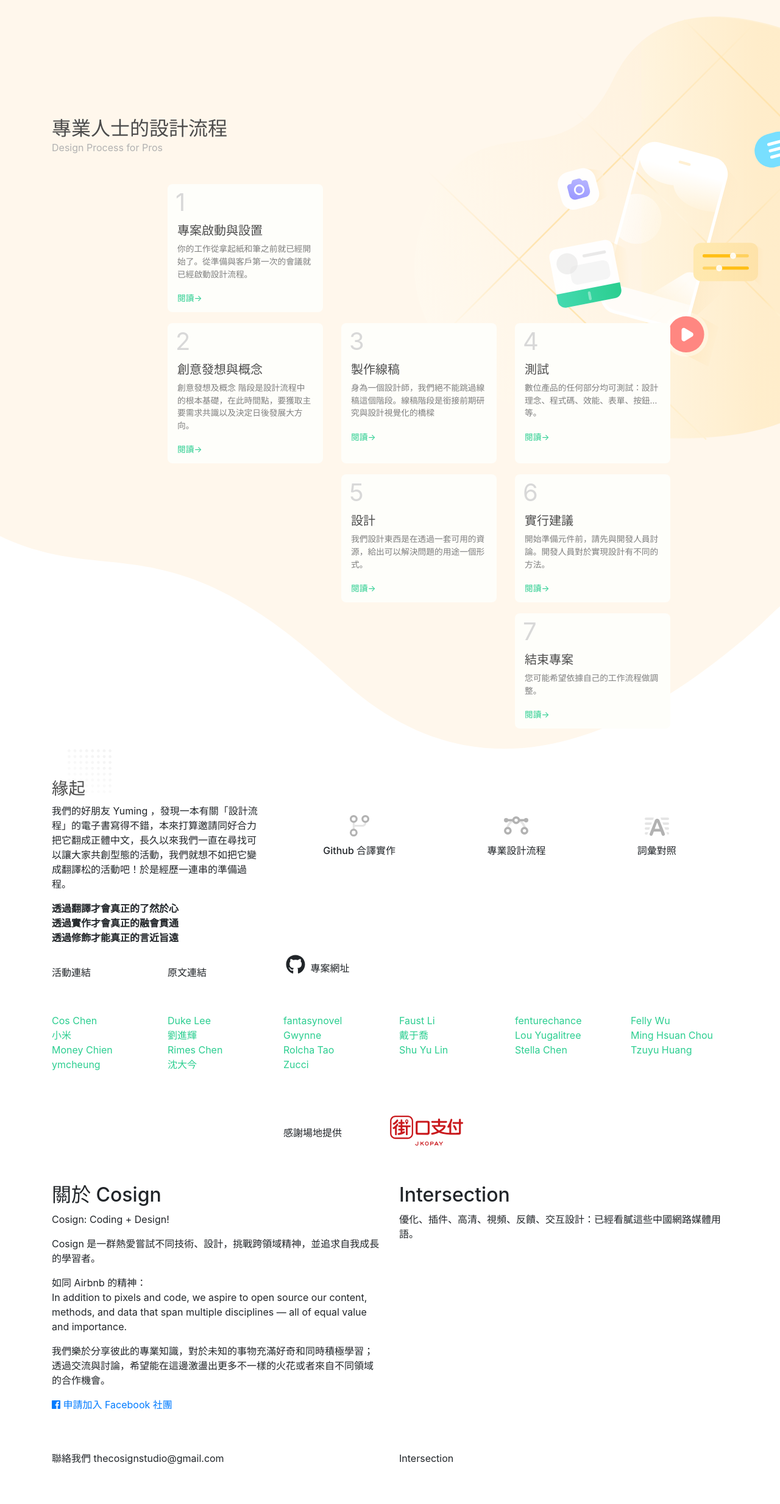
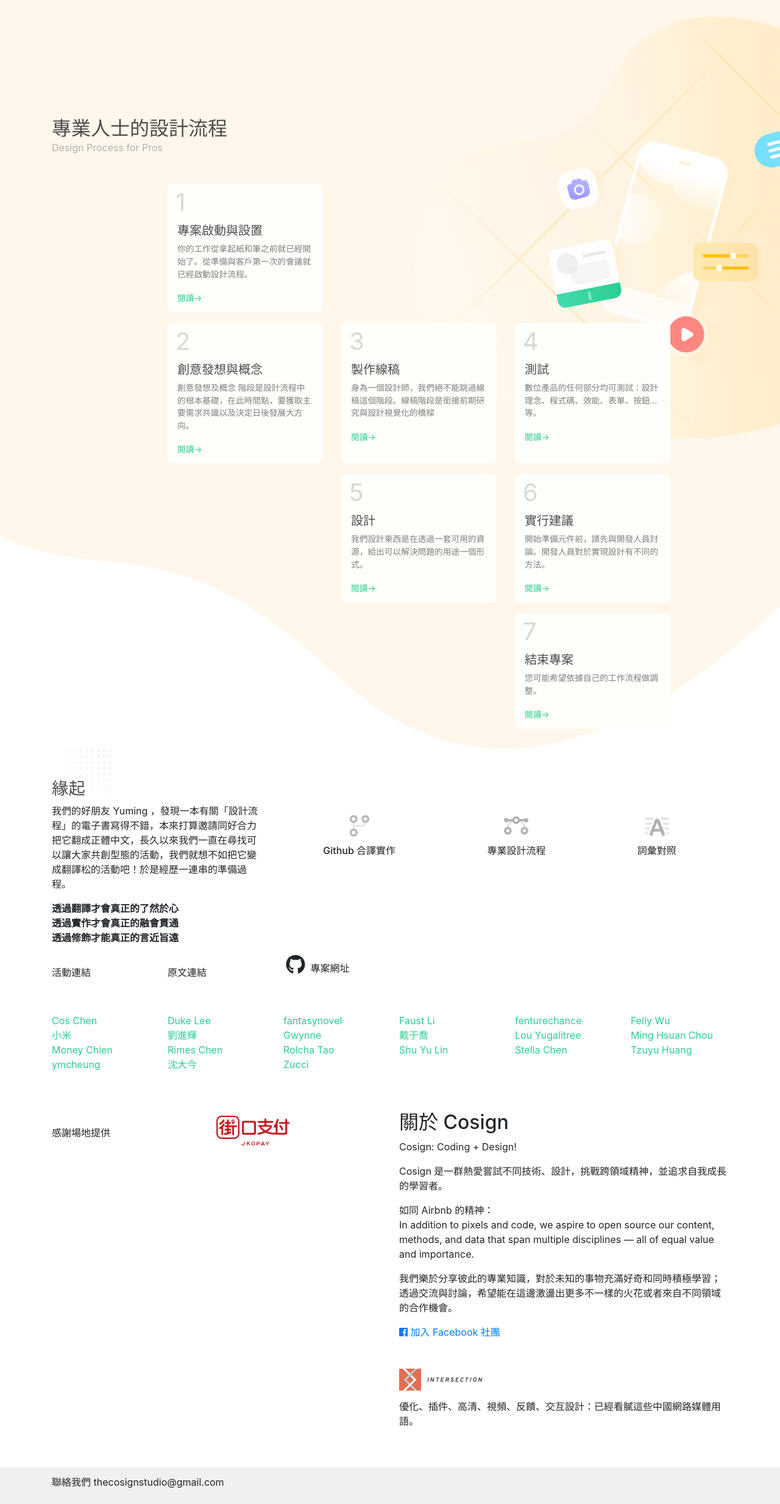
Before and after one commit to thecosignstudio/process, a Jekyll site: the page built from index.md, in a window 1280 px wide. Shown: the whole page at 61% size. Built offline with Jekyll 4.4.1, drawn with Linux system fonts in a browser that asks for light colours; nearby versions of some CDN libraries; before the commit the page ends 2428 px from its top, so only the background shows below that.

Commit message:
Update layout

```diff
--- a/_layouts/home.html
+++ b/_layouts/home.html
@@ -236,18 +236,18 @@
 </section>
 
 <div class="container">
-  <section class="row justify-content-center">
-    <div class="col-12 col-sm-4">
+  <section class="row">
+    <div class="col-12 col-sm">
       <div class="home-sponsor-layout">
         <div class="home-sponsor-title">感謝場地提供</div>
         <div class="home-sponsor-jkopay">
-          <i class="home-sponsor-jkopay-logo"></i>
+          <a class="home-sponsor-jkopay-logo-link" href="https://www.jkos.com" target="_blank">
+            <i class="home-sponsor-jkopay-logo"></i>
+          </a>
         </div>
       </div>
     </div>
-  </section>
-  <section class="row">
-    <div class="col">
+    <div class="col-12 col-sm">
       <div class="home-about">
         <h2>關於 Cosign</h2>
         <p>
@@ -263,13 +263,11 @@
           我們樂於分享彼此的專業知識，對於未知的事物充滿好奇和同時積極學習；透過交流與討論，希望能在這邊激盪出更多不一樣的火花或者來自不同領域的合作機會。
         </p>
         <p>
-          <a href="https://www.facebook.com/groups/207617269772052"><i class="fab fa-facebook"></i> 申請加入 Facebook 社團</a>
+          <a href="https://www.facebook.com/groups/207617269772052"><i class="fab fa-facebook"></i> 加入 Facebook 社團</a>
         </p>
       </div>
-    </div>
-    <div class="col">
       <div class="home-about">
-        <h2>Intersection</h2>
+        <h2 class="home-about-intersection-logo"></h2>
         <p>
           優化、插件、高清、視頻、反饋、交互設計：已經看膩這些中國網路媒體用語。
         </p>
@@ -284,9 +282,6 @@
         <div class="col-12 col-sm-6">
           聯絡我們 thecosignstudio@gmail.com
         </div>
-        <div class="col-12 col-sm-6">
-          Intersection
-        </div>
       </div>
     </div>
   </footer>
--- a/_sass/custom/_about.scss
+++ b/_sass/custom/_about.scss
@@ -1,3 +1,12 @@
 .home-about {
   margin-top: 48px;
 }
+
+.home-about-intersection-logo {
+  background-image: url('../assets/home_imgs/intersection.png');
+  background-repeat: no-repeat;
+  background-size: 100% auto;
+  display: inline-block;
+  height: 36px;
+  width: 145px;
+}
--- a/_sass/custom/_colors.scss
+++ b/_sass/custom/_colors.scss
@@ -1,4 +1,5 @@
 $white: #fefefa;
+$white-insec: #f0f0f0;
 $white-floral: #fff7ec;
 $white-shade-lighter: #d8d8d8;
 $white-shade-light: #b2b2b2;
--- a/_sass/custom/_footer.scss
+++ b/_sass/custom/_footer.scss
@@ -1,4 +1,5 @@
 .home-footer {
+  background-color: $white-insec;
   margin-top: 48px;
-  padding-bottom: 24px;
+  padding: 12px 0 24px;
 }
--- a/_sass/custom/_sponsor.scss
+++ b/_sass/custom/_sponsor.scss
@@ -12,6 +12,10 @@
   flex: 1 1 50%;
 }
 
+.home-sponsor-jkopay-logo-link {
+  display: block;
+}
+
 .home-sponsor-jkopay-logo {
   display: inline-block;
   background-image: url('../assets/home_imgs/jkopay.svg');
```
Also changed, not shown: assets/home_imgs/intersection.png (added).
